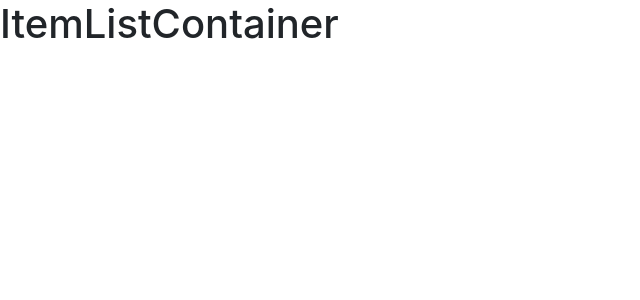
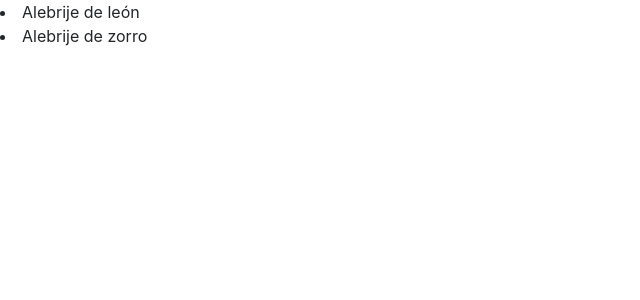
Before and after one commit to jorgefalconcampos/vite-preact, a React (Vite) app: page / in a window 1280 px wide. Shown: the top 300 px of the page, without its empty margins (0-640 px from the left). Built offline with nearby package versions, Linux system fonts and the light colour scheme.

Commit message:
agregado itemListContainer con retraso de 2 segundos, mostrando los datos (nombres) de los productos mock

```diff
--- a/src/components/ItemListContainer/ItemListContainer.jsx
+++ b/src/components/ItemListContainer/ItemListContainer.jsx
@@ -1,11 +1,20 @@
 import { useState, useEffect } from "react";
 import { getFetch } from "../../helpers/getFetch";
 
-const ItemListContainer = ({}) => {
+const ItemListContainer = ({ greeting }) => {
 
-    getFetch
-    .then(resp => console.log(resp))
-    .catch(err => console.error(err))
+    const [products, setProducts] = useState([]);
+    const [loading, setLoading] = useState(true);
+
+    // simulamos llamada a una API con delay. Lo ponemos dentro de
+    // useEffect con un array de dependencias vacío para que se ejecute solo 1 vez
+    useEffect(() => {
+        getFetch
+        .then(resp => setProducts(resp))
+        .catch(err => console.log(err))
+        .finally(() => setLoading(false))
+    }, [])
+
 
     // task.then(data => console.log(data), err => console.log(err))
 
@@ -25,7 +34,11 @@ const ItemListContainer = ({}) => {
 
     return(
         <div>
-            <h1>ItemListContainer</h1>
+            {loading ? <h2>Cargando...</h2> :
+                products.map(prod =>
+                    <li key={prod.id}>
+                        {prod.nombre}
+                    </li>)}
         </div>
     )
 }
--- a/src/helpers/getFetch.js
+++ b/src/helpers/getFetch.js
@@ -11,7 +11,9 @@ let productos = [
 export const getFetch = new Promise((resolve, rejected) => {
     let condition = true;
     if(condition) {
-        resolve("200 OK");
+        setTimeout(() => {
+            resolve(productos)
+        }, 2000)
     }
     else {
         rejected("400 Not found")
```
